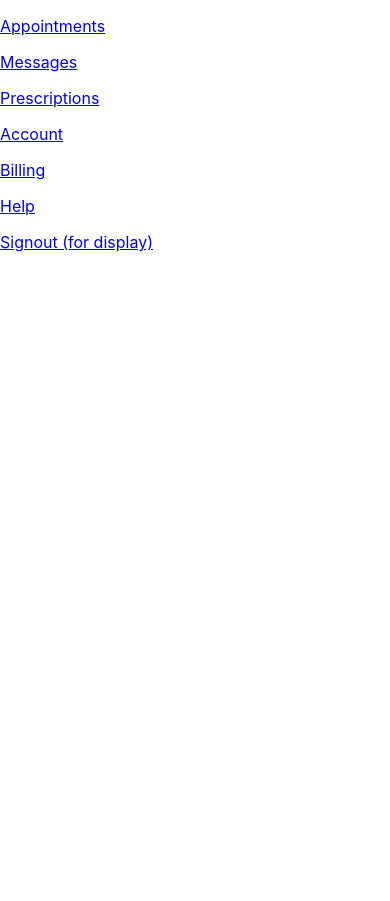
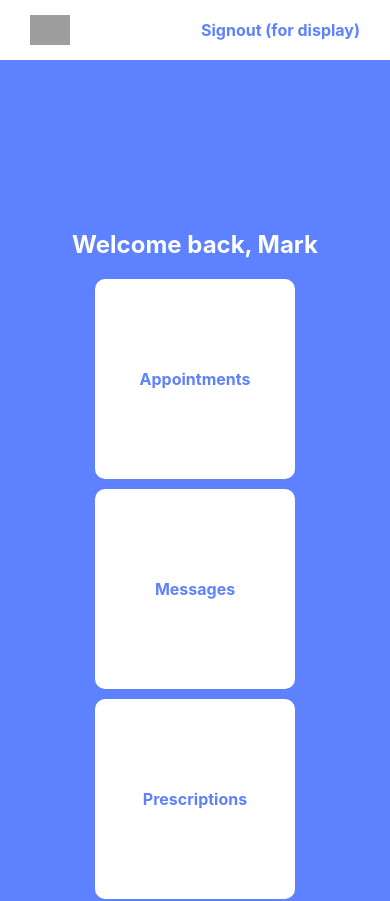
Before and after one commit to pgarbrecht/ck-assignment, a React (Create React App) app: page / in a window 390 px wide. Shown: the top 901 px of the page. Before the commit the page ends 844 px from the top, so only its background shows below. Built offline with nearby package versions, Linux system fonts and the light colour scheme; grey boxes are pictures that could not be loaded.

Commit message:
home styling and responsiveness

```diff
--- a/src/App.css
+++ b/src/App.css
@@ -1,38 +1,82 @@
-.App {
-  text-align: center;
+.home {
+  background-color: #5e82ff;
+  color: white;
+  display: flex;
+  flex-direction: row;
+  justify-content: center;
+  align-items: center;
+  margin-top: 200px;
+  margin-bottom: 200px;
 }
 
-.App-logo {
-  height: 40vmin;
-  pointer-events: none;
+html {
+  background-color: #5e82ff;
 }
 
-@media (prefers-reduced-motion: no-preference) {
-  .App-logo {
-    animation: App-logo-spin infinite 20s linear;
+.inner-home-container {
+  margin-top: -50px;
+  display: flex;
+  flex-direction: column;
+  align-items: center;
+}
+
+.home-link-container {
+  color: white;
+  display: grid;
+  grid-column: auto;
+  grid-template-columns: 200px 200px 200px;
+  grid-gap: 10px;
+}
+
+.homelink {
+  color: #5e82ff;
+  background-color: white;
+  text-decoration: none;
+  font-weight: bold;
+  border-radius: 10px;
+  display: flex;
+  justify-content: center;
+  align-items: center;
+  height: 200px;
+}
+
+.homelink:hover {
+  color: white;
+  background-color: #92aaff;
+  text-decoration: none;
+  font-weight: bold;
+}
+
+.navbar {
+  display: flex;
+  justify-content: space-between;
+  align-items: center;
+  padding: 15px 30px 15px 30px;
+  background-color: white;
+}
+
+.nav-logo {
+  height: 30px;
+}
+
+.signout-link {
+  color: #5e82ff;
+  text-decoration: none;
+  font-weight: bold;
+}
+
+.signout-link:hover {
+  color: #92aaff;
+}
+
+@media only screen and (max-width: 800px) {
+  .home-link-container {
+    grid-template-columns: 200px 200px;
   }
 }
 
-.App-header {
-  background-color: #282c34;
-  min-height: 100vh;
-  display: flex;
-  flex-direction: column;
-  align-items: center;
-  justify-content: center;
-  font-size: calc(10px + 2vmin);
-  color: white;
-}
-
-.App-link {
-  color: #61dafb;
-}
-
-@keyframes App-logo-spin {
-  from {
-    transform: rotate(0deg);
-  }
-  to {
-    transform: rotate(360deg);
+@media only screen and (max-width: 480px) {
+  .home-link-container {
+    grid-template-columns: 200px;
   }
 }
--- a/src/App.js
+++ b/src/App.js
@@ -1,4 +1,5 @@
 import './App.css';
+import React, {Component} from 'react'
 import Home from './components/Home'
 import Appointments from './components/Appointments'
 import Messages from './components/Messages'
@@ -6,6 +7,7 @@ import Prescriptions from './components/Prescriptions'
 import Account from './components/Account'
 import Billing from './components/Billing'
 import Help from './components/Help'
+import Navbar from './components/Navbar'
 
 import {
   BrowserRouter as Router,
@@ -13,14 +15,38 @@ import {
   Route,
 } from "react-router-dom";
 
-function App() {
+class App extends Component {
+	constructor(props) {
+		super(props);
+
+		this.state = {
+      username: 'Mark',
+      messages: [{
+        subject: '',
+        from: '',
+        date: '',
+        messageDetails: '',
+        isRead: false,
+      }],
+      actionItems: [{
+        actionName: '',
+        actionDetails: '',
+        isDone: false
+      }]
+    }
+  }
+  render() {
   return (
+
     <Router>
+      <Navbar />
       <Routes>
 
         <Route
         path="/"
-        element={<Home/>}
+        element={<Home
+          username={this.state.username}
+          />}
         />
 
         <Route
@@ -55,7 +81,9 @@ function App() {
 
       </Routes>
     </Router>
+
   );
+  }
 }
 
 
--- a/src/components/Home.js
+++ b/src/components/Home.js
@@ -1,11 +1,6 @@
 import '../App.css';
 import React, {Component} from 'react'
 import { Link } from "react-router-dom";
-// import {
-// 	BrowserRouter as Router,
-// 	Routes,
-// 	Route,
-//   } from "react-router-dom";
 
 class Home extends Component {
 	constructor(props) {
@@ -13,15 +8,19 @@ class Home extends Component {
     }
 	render() {
 		return (
-			<>
-			<Link to ='/appointments'><p>Appointments</p></Link>
-			<Link to ='/messages'><p>Messages</p></Link>
-			<Link to ='/prescriptions'><p>Prescriptions</p></Link>
-			<Link to ='/account'><p>Account</p></Link>
-			<Link to ='/billing'><p>Billing</p></Link>
-			<Link to ='/help'><p>Help</p></Link>
-			<Link to ='#'><p>Signout (for display)</p></Link>
-			</>
+				<div className="home">
+					<div className="inner-home-container">
+						<h2>Welcome back, {this.props.username}</h2>
+						<div className="home-link-container">
+						<Link className='homelink' to ='/appointments'>Appointments</Link>
+						<Link className='homelink' to ='/messages'>Messages</Link>
+						<Link className='homelink' to ='/prescriptions'>Prescriptions</Link>
+						<Link className='homelink' to ='/account'>Account</Link>
+						<Link className='homelink' to ='/billing'>Billing</Link>
+						<Link className='homelink' to ='/help'>Help</Link>
+						</div>
+					</div>
+				</div>
 		)
 	}
 }
--- /dev/null
+++ b/src/components/Navbar.js
@@ -0,0 +1,20 @@
+import '../App.css';
+import React, {Component} from 'react'
+
+class Navbar extends Component {
+	constructor(props) {
+		super(props)
+    }
+	render() {
+		return (
+            <>
+            <div className="navbar">
+			<img className="nav-logo" src="https://assets.website-files.com/62d56e6f57f0a6bc6871b4c0/62d56e6f57f0a68c4f71b5e1_Frame%204-3.png"></img>
+            <a className="signout-link" href='#'>Signout (for display)</a>
+            </div>
+            </>
+		)
+	}
+}
+
+export default Navbar
```
